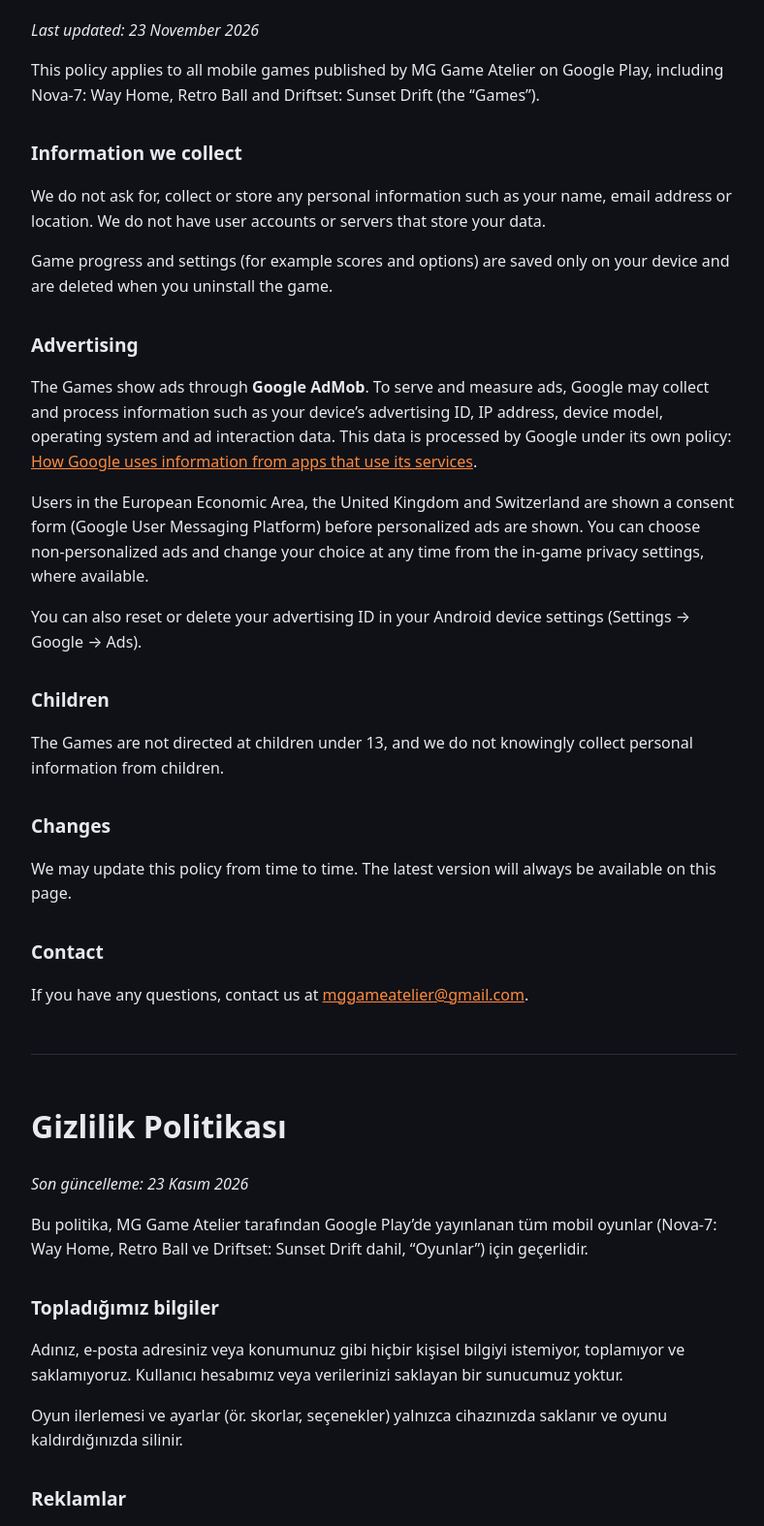
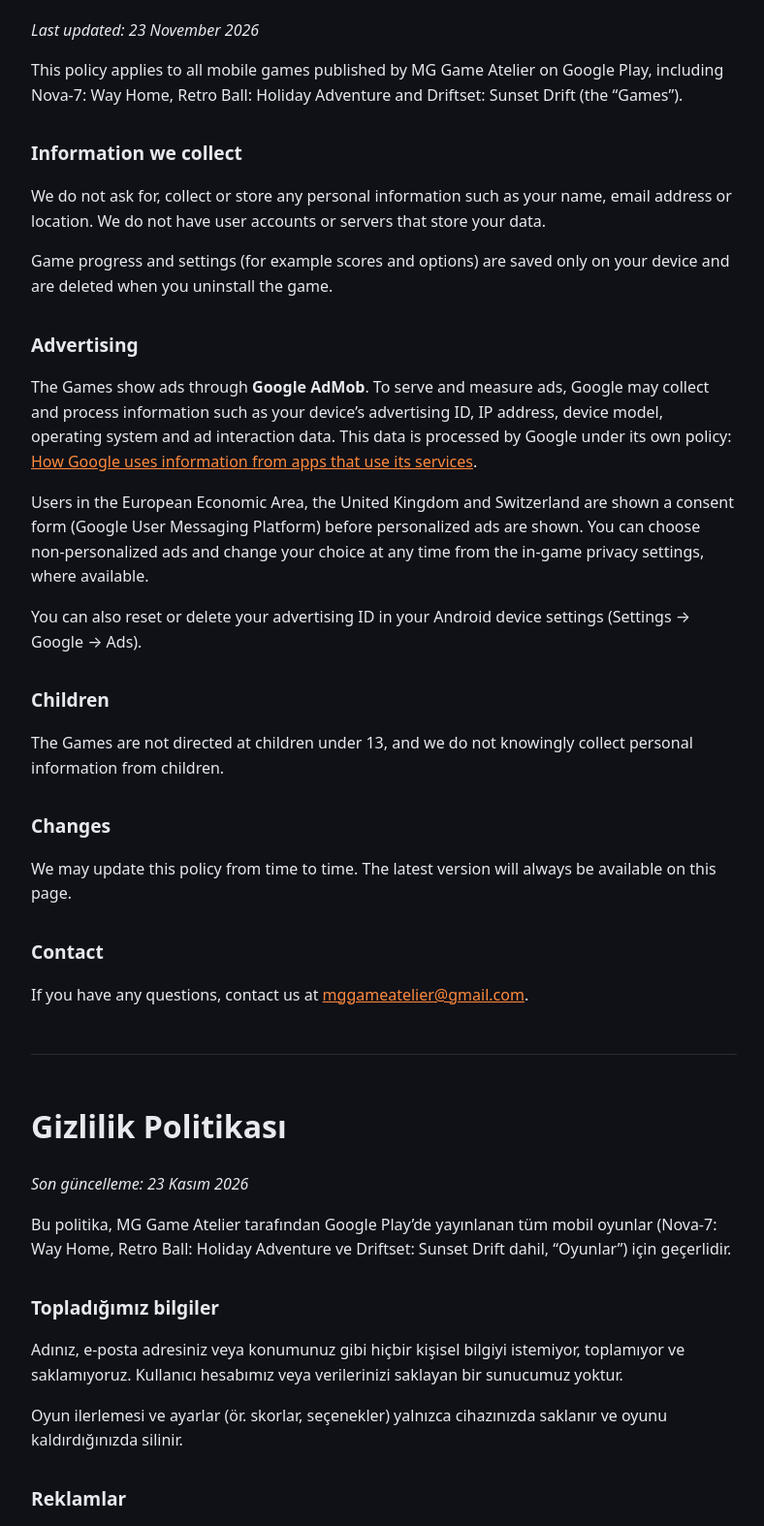
Before and after one commit to mggameatelier/mggameatelier.github.io, a plain HTML site: page privacy.html in a window 1280 px wide. Shown: the part 165-1739 px from the top of the page at 97% size, without its empty margins (244-1032 px from the left). Drawn offline with Linux system fonts and the light colour scheme.

Commit message:
Use full Retro Ball title
Co-Authored-By: Claude Opus 5.5 <noreply@anthropic.com>

```diff
--- a/privacy.html
+++ b/privacy.html
@@ -12,7 +12,7 @@
 
     <h1>Privacy Policy</h1>
     <p><em>Last updated: 23 November 2026</em></p>
-    <p>This policy applies to all mobile games published by MG Game Atelier on Google Play, including Nova-7: Way Home, Retro Ball and Driftset: Sunset Drift (the “Games”).</p>
+    <p>This policy applies to all mobile games published by MG Game Atelier on Google Play, including Nova-7: Way Home, Retro Ball: Holiday Adventure and Driftset: Sunset Drift (the “Games”).</p>
 
     <h2>Information we collect</h2>
     <p>We do not ask for, collect or store any personal information such as your name, email address or location. We do not have user accounts or servers that store your data.</p>
@@ -38,7 +38,7 @@
     <h1 lang="tr">Gizlilik Politikası</h1>
     <div lang="tr">
       <p><em>Son güncelleme: 23 Kasım 2026</em></p>
-      <p>Bu politika, MG Game Atelier tarafından Google Play’de yayınlanan tüm mobil oyunlar (Nova-7: Way Home, Retro Ball ve Driftset: Sunset Drift dahil, “Oyunlar”) için geçerlidir.</p>
+      <p>Bu politika, MG Game Atelier tarafından Google Play’de yayınlanan tüm mobil oyunlar (Nova-7: Way Home, Retro Ball: Holiday Adventure ve Driftset: Sunset Drift dahil, “Oyunlar”) için geçerlidir.</p>
 
       <h2>Topladığımız bilgiler</h2>
       <p>Adınız, e-posta adresiniz veya konumunuz gibi hiçbir kişisel bilgiyi istemiyor, toplamıyor ve saklamıyoruz. Kullanıcı hesabımız veya verilerinizi saklayan bir sunucumuz yoktur.</p>
```
Also changed, not shown: index.html (+1 -1 lines).
